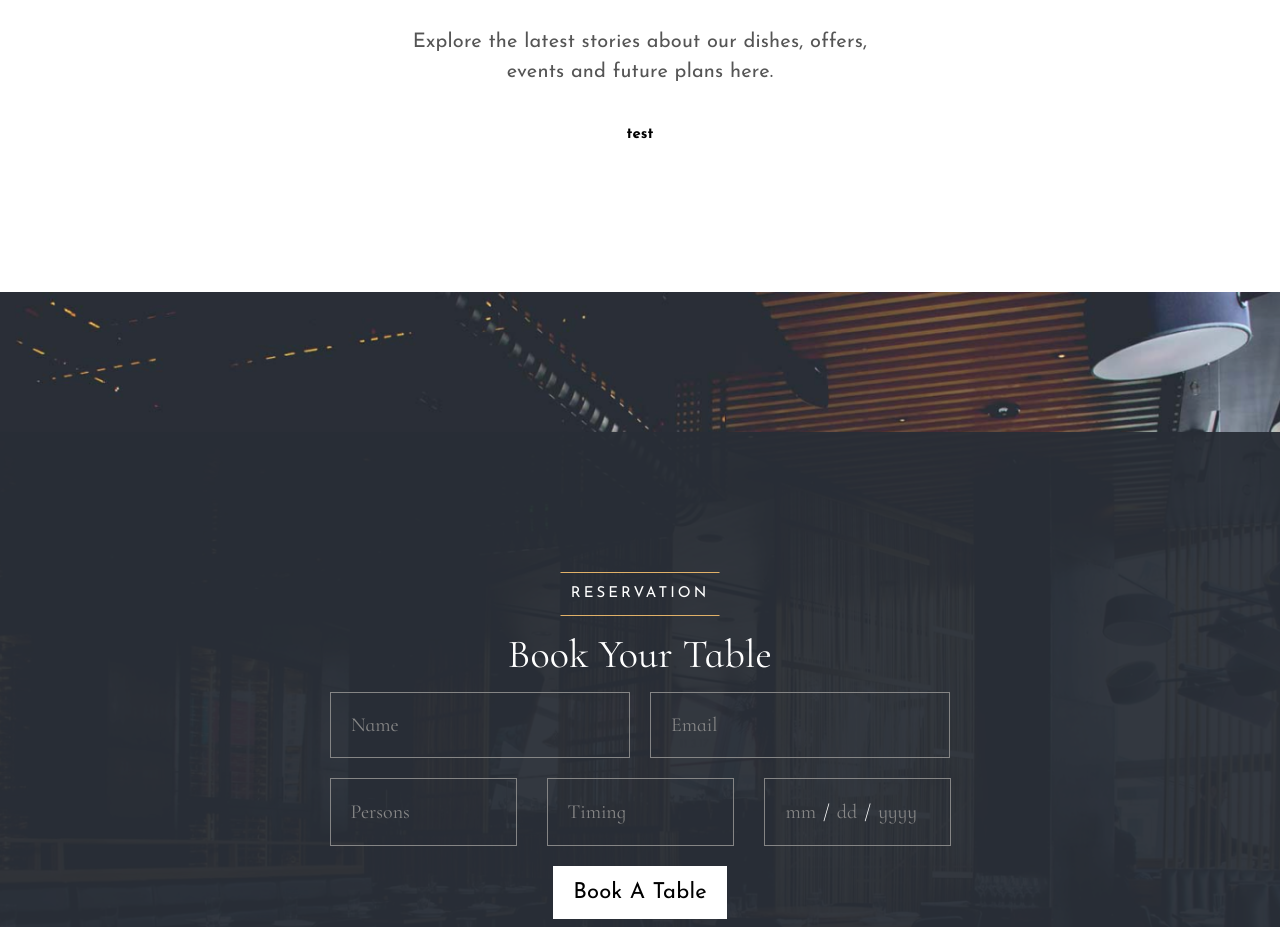
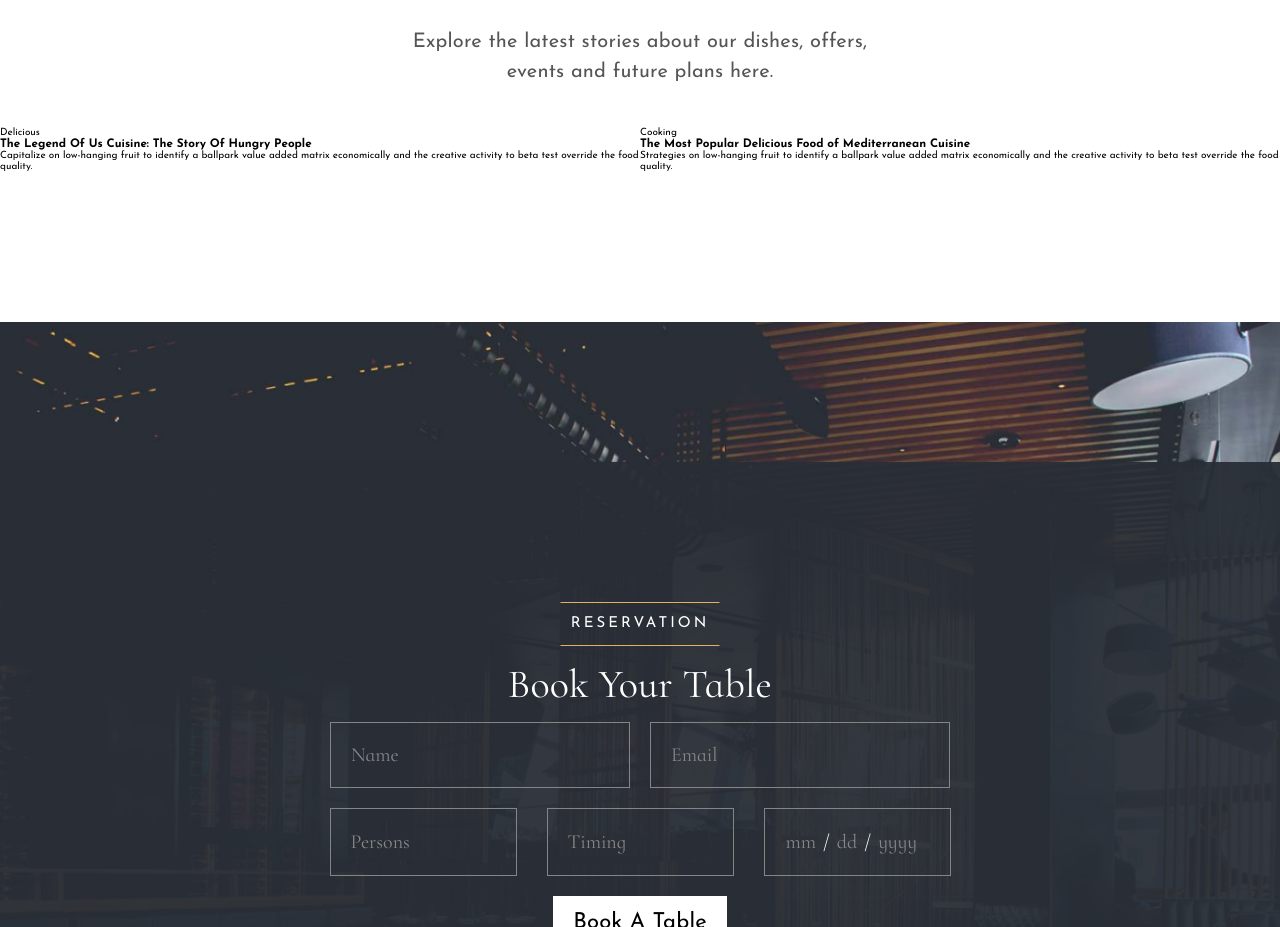
Before and after one commit to islom-sattorov/final-project, a React (Vite) app: page / in a window 1280 px wide. Shown: the part 5000-5927 px from the top of the page. Built offline with nearby package versions, Linux system fonts and the light colour scheme.

Commit message:
blog page && blog item

```diff
--- a/src/Components/Blog/Blog.jsx
+++ b/src/Components/Blog/Blog.jsx
@@ -1,6 +1,13 @@
+import { useDispatch, useSelector } from 'react-redux';
+import { selectAllBlogs } from '../../features/blog/blogSlice';
+import BlogItems from '../BlogPage/BlogItems';
 import style from './Blog.module.scss';
 
 const Blog = () => {
+    const blogs = useSelector(selectAllBlogs);
+    const dispatch = useDispatch();
+
+
     return (
         <section className={style.section}>
             <div className='container'>
@@ -13,7 +20,18 @@ const Blog = () => {
                         </p>
                     </div>
                     <div className={style.section_blog}>
-                        <h1>test</h1>
+                        <BlogItems
+                            // pic={blogs[0].pic}
+                            category={blogs[0].category}
+                            title={blogs[0].title}
+                            content={blogs[0].content}
+                        />
+                        <BlogItems
+                            // pic={blogs[1].pic}
+                            category={blogs[1].category}
+                            title={blogs[1].title}
+                            content={blogs[1].content}
+                        />
                     </div>
                 </div>
             </div>
--- a/src/Components/Blog/Blog.module.scss
+++ b/src/Components/Blog/Blog.module.scss
@@ -56,5 +56,7 @@
 
     #{&}_blog{
         padding: 0 0 15rem 0;
+        display: grid;
+        grid-template-columns: repeat(2, 1fr);
     }
 }
--- a/src/Components/BlogPage/BlogItems.jsx
+++ b/src/Components/BlogPage/BlogItems.jsx
@@ -1,11 +1,12 @@
 import style from './BlogPage.module.scss';
 
-const BlogItems = (props) => {
+const BlogItems = ({ pic, category, title, content }) => {
     return (
         <article className={style.blog_page_item}>
-            <img className={style.blog_page_pic} src={props.pic} />
-            <h3 className={style.blog_page_title}>{props.title}</h3>
-            <p className={style.blog_page_content}>{props.content}</p>
+            <img className={style.blog_page_pic} src={pic} />
+            <span className={style.blog_page_category}>{category}</span>
+            <h3 className={style.blog_page_title}>{title}</h3>
+            <p className={style.blog_page_content}>{content}</p>
         </article>
     )
 }
--- a/src/Components/BlogPage/BlogPage.jsx
+++ b/src/Components/BlogPage/BlogPage.jsx
@@ -11,6 +11,7 @@ const BlogPage = () => {
         return (
             <BlogItems
                 key={idx}
+                category={item.category}
                 pic={item.pic}
                 title={item.title}
                 content={item.content}
--- a/src/Components/BlogPage/BlogPage.module.scss
+++ b/src/Components/BlogPage/BlogPage.module.scss
@@ -1,7 +1,8 @@
 @import '../../styles/variables';
 
 .blog_page{
-    padding: 1rem 4rem;
+    padding: 10rem 4rem;
+    border: 1px solid red;
 
  #{&}_grid{
     display: grid;
@@ -13,6 +14,25 @@
     @include flex(flex-start, flex-start);
     flex-direction: column;
     padding: 0 2rem;
+ }
+
+ #{&}_category{
+   font-weight: 400;
+   font-family: $secondary-font;
+   font-size: 1.5rem;
+   line-height: 22px;
+   letter-spacing: 3px;
+   color: $secondary;
+   border-top: 1px solid $primary;
+   border-bottom: 1px solid $primary;
+   border-inline: 1px solid transparent;
+   text-transform: uppercase;
+   padding: 0.5rem 1rem;
+   transition: 0.2s all;
+
+ &:hover{
+   border-inline: 1px solid $primary;
+ }
  }
 
  #{&}_pic{
--- a/src/features/blog/blogSlice.jsx
+++ b/src/features/blog/blogSlice.jsx
@@ -4,12 +4,14 @@ const initialState = [
     {
         id: 1,
         pic: 'https://cdn.dodostatic.net/static/Img/Products/2c771144e0e641918fefc0cbac28a5fd_1875x1875.jpeg',
+        category: 'Delicious',
         title: 'The Legend Of Us Cuisine: The Story Of Hungry People',
         content: 'Capitalize on low-hanging fruit to identify a ballpark value added matrix economically and the creative activity to beta test override the food quality.'
     },
     {
         id: 2,
         pic: 'https://cdn.dodostatic.net/static/Img/Products/2c771144e0e641918fefc0cbac28a5fd_1875x1875.jpeg',
+        category: 'Cooking',
         title: 'The Most Popular Delicious Food of Mediterranean Cuisine',
         content: 'Strategies on low-hanging fruit to identify a ballpark value added matrix economically and the creative activity to beta test override the food quality.',
     }
```
